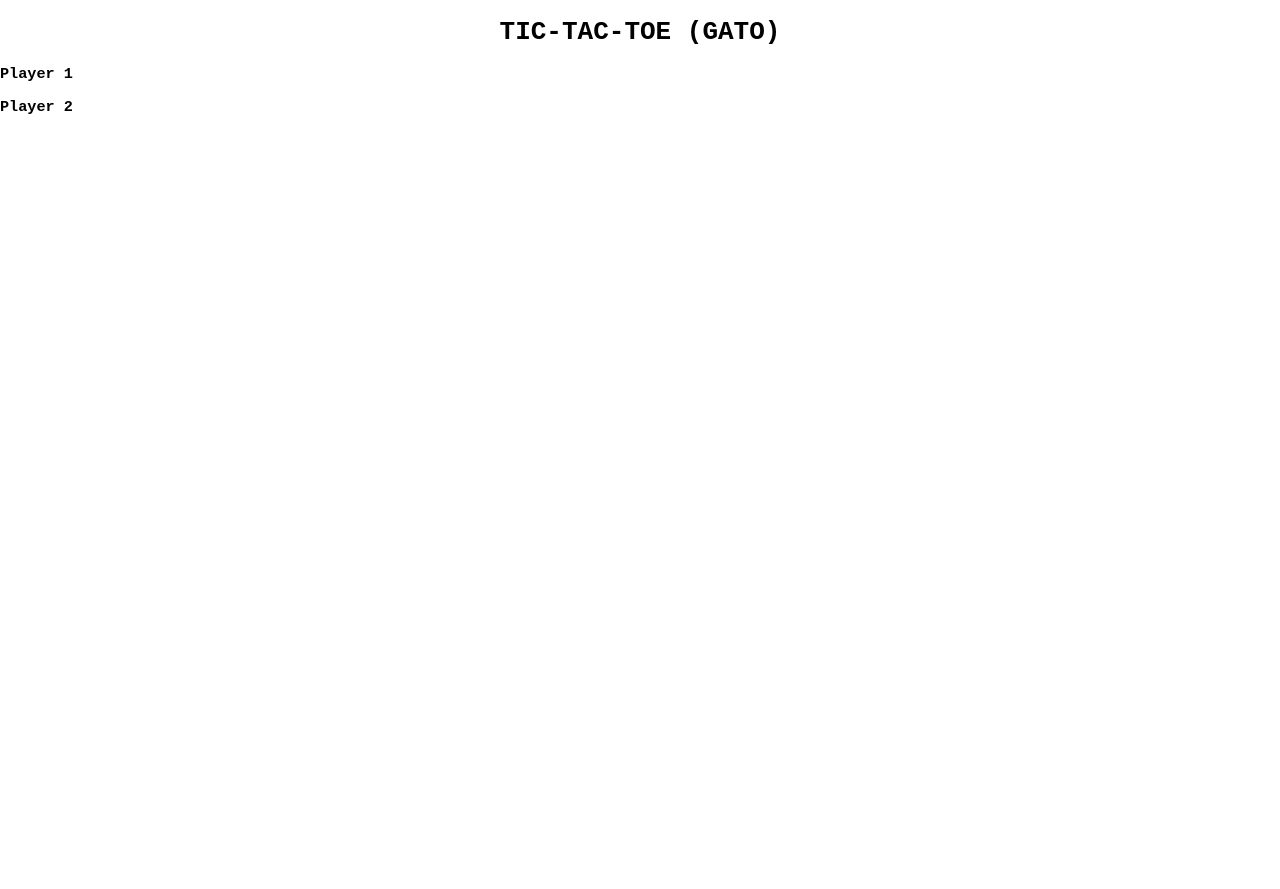
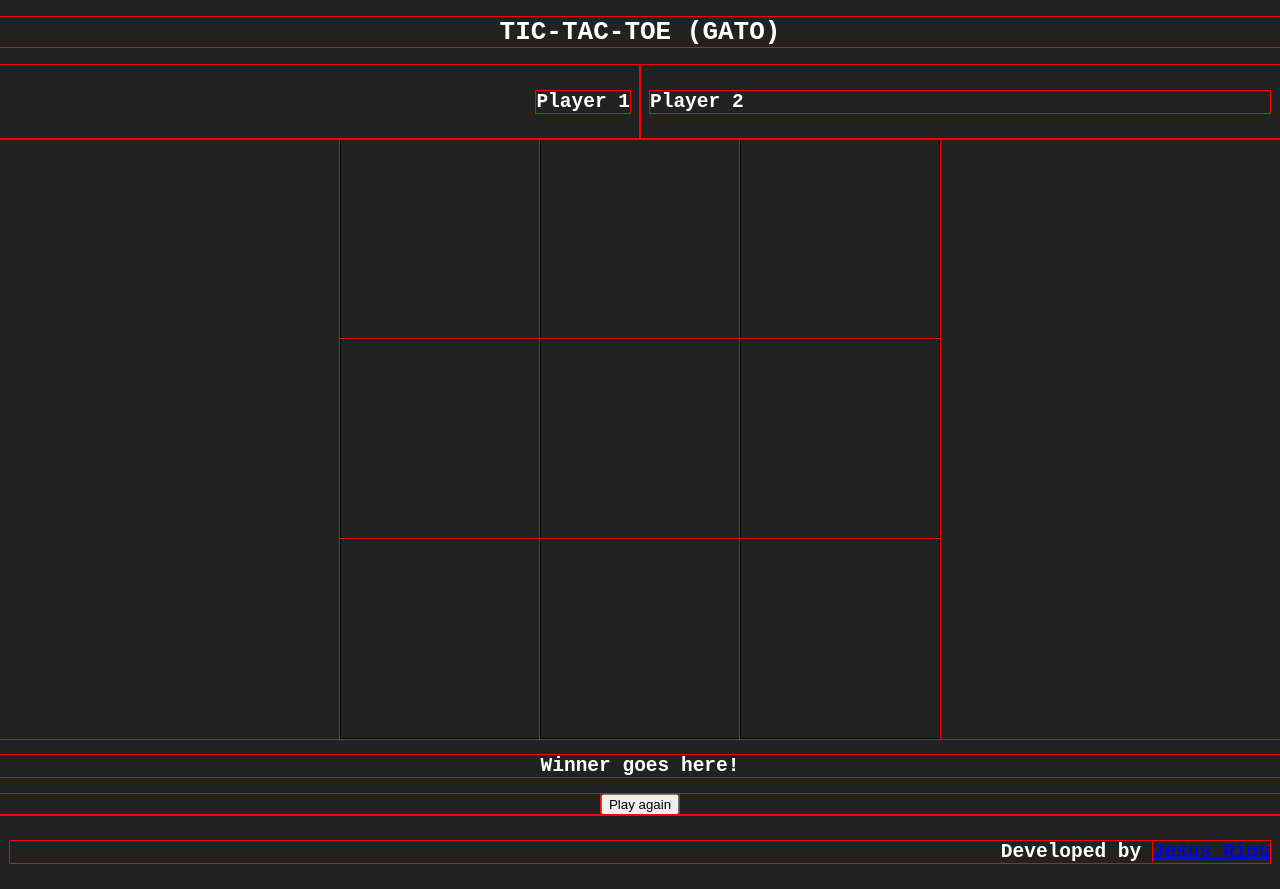
Before and after one commit to jesusriosdev/games, a website: page tic-tac-toe/index.html in a window 1280 px wide. Before the commit the page ends 800 px from the top, so only its background shows below. Drawn offline with Linux system fonts and the light colour scheme.

Commit message:
more css

```diff
--- a/tic-tac-toe/css/styles.css
+++ b/tic-tac-toe/css/styles.css
@@ -1,4 +1,9 @@
+* {
+    outline: 1px solid red;
+}
 body {
+    background: linear-gradient(90deg, #222 0%, #222 25%);
+    color: #fff;
     font-family: monospace;
     margin: 0;
     padding: 0;
@@ -7,3 +12,48 @@ body {
 header {
     text-align: center;
 }
+
+.players-container {
+
+    display: grid;
+    grid-template-columns: repeat(2, 1fr);
+}
+.players-container div {
+    padding: 10px;
+}
+.players-container .player-one {
+    display: flex;
+    justify-content: flex-end;
+}
+
+.board-container {
+    text-align: center;
+}
+
+.board-container .board {
+    margin: 0 auto;
+
+    height: 600px;
+    width: 600px;
+
+    display: grid;
+    grid-template-columns: repeat(3, 1fr);
+    grid-template-rows: repeat(3, 1fr);
+}
+
+.board-container .board .square {
+    border: 1px solid black;
+}
+
+.results-container {
+    text-align: center;
+}
+
+.play-again-container {
+    text-align: center;
+}
+
+.credits-container {
+    padding: 10px;
+    text-align: right;
+}
--- a/tic-tac-toe/index.html
+++ b/tic-tac-toe/index.html
@@ -14,10 +14,10 @@
 
         <section class="players-container">
             <div class="player-one">
-                <h3>Player 1</h3>
+                <h2>Player 1</h2>
             </div>
             <div class="player-two">
-                <h3>Player 2</h3>
+                <h2>Player 2</h2>
             </div>
         </section>
         <section class="board-container">
@@ -25,7 +25,7 @@
                 <div class="square" id="square1">
 
                 </div>
-                <div class="square" id="square1"></div>
+                <div class="square" id="square1" ></div>
                 <div class="square" id="square3"></div>
                 <div class="square" id="square4"></div>
                 <div class="square" id="square5"></div>
@@ -37,6 +37,15 @@
         </section>
 
         <section class="results-container">
+            <h1>Winner goes here!</h1>
+        </section>
+
+        <section class="play-again-container">
+            <button onclick="init()">Play again</button>
+        </section>
+
+        <section class="credits-container">
+            <h2>Developed by <a target="_blank" href="jesusrios.dev/">Jesus Rios</a></h2>
         </section>
 
         <script src="js/script.js"></script>
--- a/tic-tac-toe/js/script.js
+++ b/tic-tac-toe/js/script.js
@@ -0,0 +1,8 @@
+let turn = 1;
+let winner = null;
+
+function init() {
+    console.log('Starting new game, have fun!');
+}
+
+init();
```
